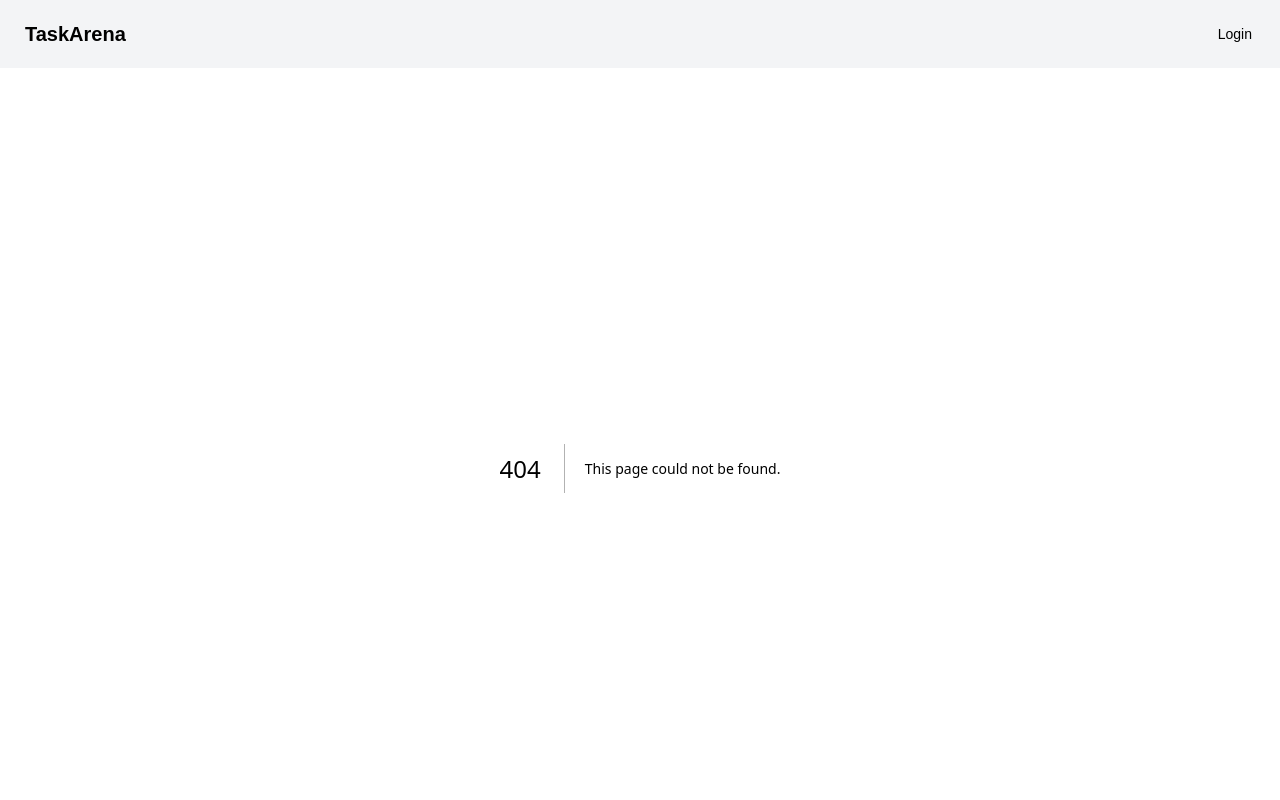
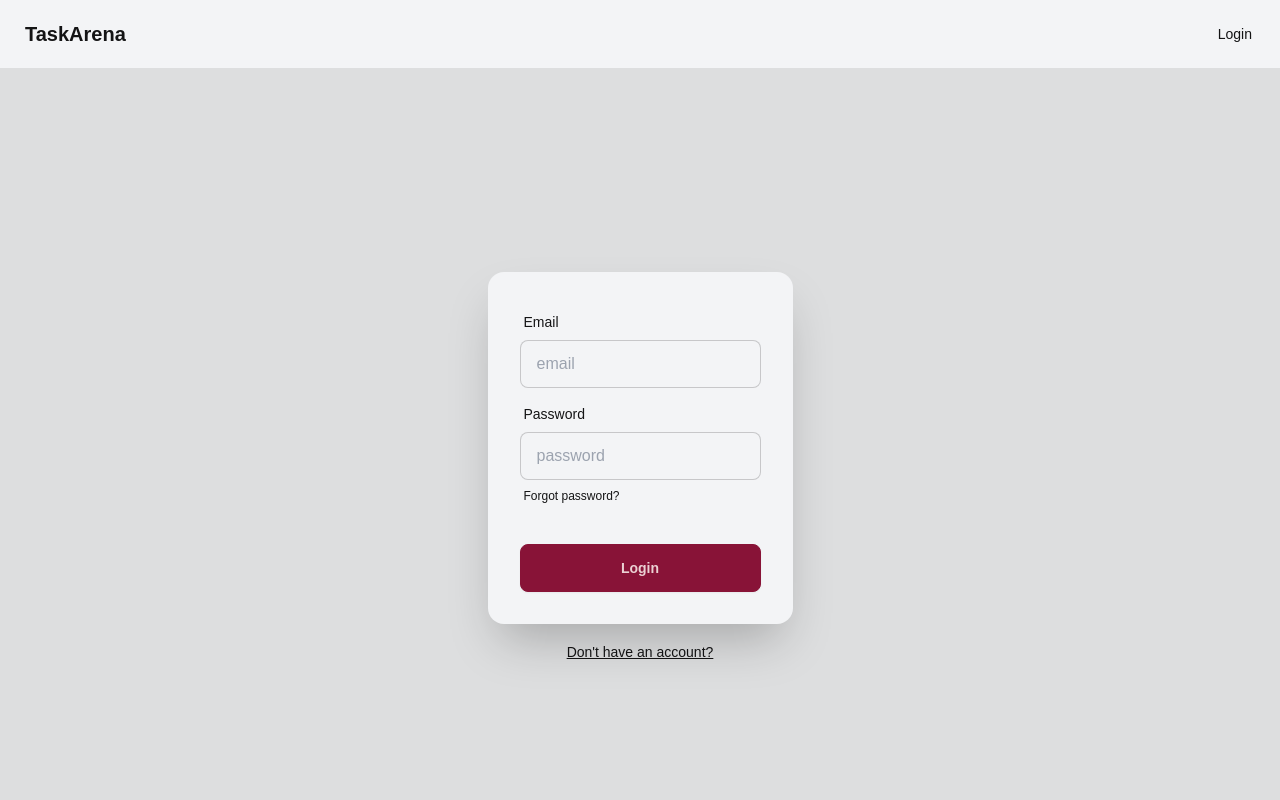
Before and after one commit to LiZeLim/task_arena, a Next.js app: page /login in a window 1280 px wide. Before the commit this address had no page. Shown: the top 800 px of the page. Built offline with nearby package versions, Linux system fonts and the light colour scheme; a web font is replaced by a local one.

Commit message:
Added skeleton login page

```diff
--- /dev/null
+++ b/app/login/page.tsx
@@ -0,0 +1,58 @@
+/* eslint-disable react/no-unescaped-entities */
+import Link from "next/link";
+import React from "react";
+
+const page = () => {
+    return (
+        <div className="hero min-h-screen bg-base-200">
+            <div className="hero-content flex-col lg:flex-col">
+                <div className="card shrink-0 w-full max-w-sm shadow-2xl bg-base-100">
+                    <form className="card-body">
+                        <div className="form-control">
+                            <label className="label">
+                                <span className="label-text">Email</span>
+                            </label>
+                            <input
+                                type="email"
+                                placeholder="email"
+                                className="input input-bordered"
+                                required
+                            />
+                        </div>
+                        <div className="form-control">
+                            <label className="label">
+                                <span className="label-text">Password</span>
+                            </label>
+                            <input
+                                type="password"
+                                placeholder="password"
+                                className="input input-bordered"
+                                required
+                            />
+                            <label className="label">
+                                {" "}
+                                {/* Not yet implemented */}
+                                <a
+                                    href="#"
+                                    className="label-text-alt link link-hover"
+                                >
+                                    Forgot password?
+                                </a>
+                            </label>
+                        </div>
+                        <div className="form-control mt-6">
+                            <button className="btn btn-primary">Login</button>
+                        </div>
+                    </form>
+                </div>
+                <div className="text-center">
+                    <Link href={"/register"} className="link text-sm">
+                        Don't have an account?
+                    </Link>
+                </div>
+            </div>
+        </div>
+    );
+};
+
+export default page;
--- /dev/null
+++ b/app/register/page.tsx
@@ -0,0 +1,7 @@
+import React from "react";
+
+const page = () => {
+    return <div>page</div>;
+};
+
+export default page;
```
